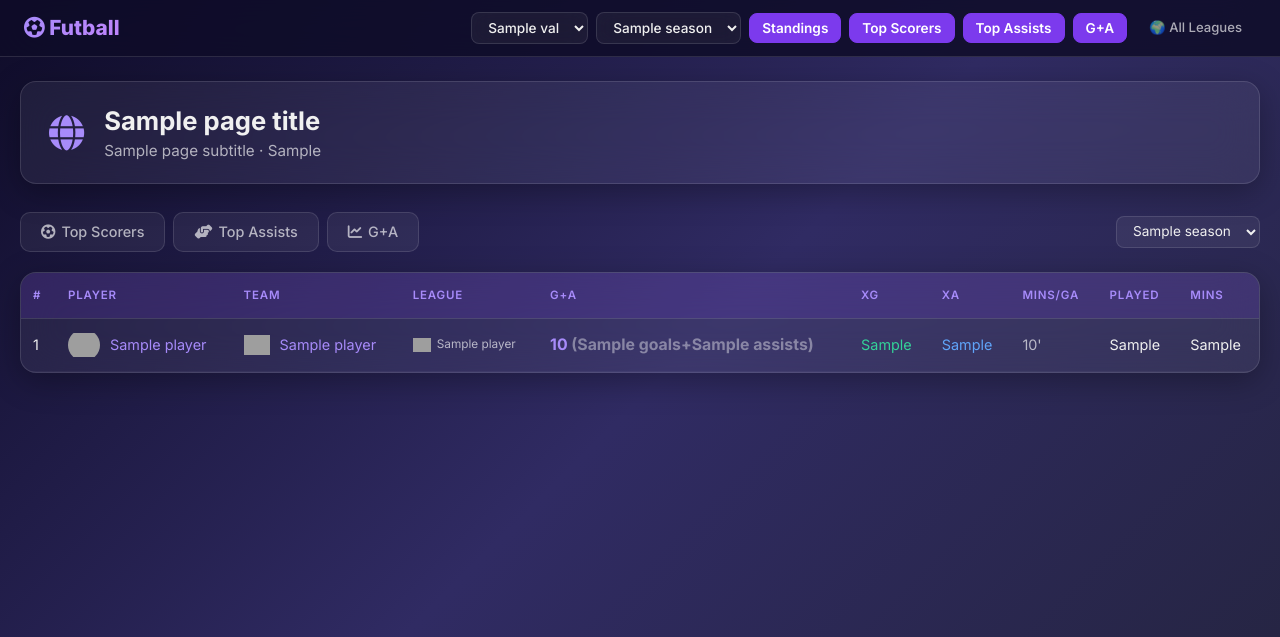
After one commit to dungpa45/football-web, a Flask app: template templates/top_all.html in a window 1280 px wide. The commit adds this page. Shown: the top 637 px of the page. Run offline with Flask 3, Linux system fonts and the light colour scheme; the template is opened without the code that fills it: most values are stand-ins (such as "Sample title", 1, 10 or a date in 2020); grey boxes are pictures that could not be loaded.

Commit message:
feat: add Compare across all 5 leagues and update cache

```diff
--- a/app.py
+++ b/app.py
@@ -10,6 +10,7 @@ from fotmob import (
     get_available_seasons, get_player_info,
     get_team_info, get_team_squad, get_team_coach, get_team_venue,
     get_team_coach_history,
+    get_top_all_leagues, get_top_ga_all_leagues,
 )
 from honours_db import (
     ensure_indexes, get_player_honours, save_player_honours,
@@ -86,6 +87,36 @@ def fm_topga():
     ctx = _ctx()
     players = get_top_goals_assists(ctx["current_league"], ctx["current_season"], limit=30)
     return render_template("topga.html", players=players, **ctx)
+
+
+@app.route("/all/topscorers")
+def fm_all_topscorers():
+    ctx = _ctx()
+    season = ctx["current_season"]
+    players = get_top_all_leagues("goals", season=season, limit_per_league=10)
+    return render_template("top_all.html", players=players[:30],
+                           stat_type="goals", page_title="Top Scorers",
+                           page_subtitle="All Top 5 Leagues", **ctx)
+
+
+@app.route("/all/topassists")
+def fm_all_topassists():
+    ctx = _ctx()
+    season = ctx["current_season"]
+    players = get_top_all_leagues("goal_assist", season=season, limit_per_league=10)
+    return render_template("top_all.html", players=players[:30],
+                           stat_type="assists", page_title="Top Assists",
+                           page_subtitle="All Top 5 Leagues", **ctx)
+
+
+@app.route("/all/topga")
+def fm_all_topga():
+    ctx = _ctx()
+    season = ctx["current_season"]
+    players = get_top_ga_all_leagues(season=season, limit_per_league=10)
+    return render_template("top_all.html", players=players[:30],
+                           stat_type="ga", page_title="Top G+A",
+                           page_subtitle="All Top 5 Leagues", **ctx)
 
 
 def _parse_player_info(player):
--- a/fotmob.py
+++ b/fotmob.py
@@ -354,6 +354,55 @@ def get_league_image_url(league_id):
     return f"https://images.fotmob.com/image_resources/logo/leaguelogo/{league_id}.png"
 
 
+def get_top_all_leagues(stat_type="goals", season=None, limit_per_league=10):
+    """
+    Lấy top stats từ cả 5 giải, gộp lại và sort.
+    stat_type: 'goals', 'goal_assist'
+    Returns: sorted list of player dicts (thêm league_key, league_name)
+    """
+    from concurrent.futures import ThreadPoolExecutor
+
+    def _fetch_league(key):
+        players = _fetch_stat(key, stat_type, season, limit_per_league)
+        for p in players:
+            p["league_key"] = key
+            p["league_name"] = LEAGUES[key]["name"]
+            p["league_id"] = LEAGUES[key]["id"]
+        return players
+
+    all_players = []
+    with ThreadPoolExecutor(max_workers=5) as ex:
+        results = ex.map(_fetch_league, LEAGUES.keys())
+    for players in results:
+        all_players.extend(players)
+    all_players.sort(key=lambda x: x["StatValue"], reverse=True)
+    return all_players
+
+
+def get_top_ga_all_leagues(season=None, limit_per_league=10):
+    """
+    Lấy top G+A từ cả 5 giải, kèm xG và xA.
+    Returns: sorted list
+    """
+    from concurrent.futures import ThreadPoolExecutor
+
+    def _fetch_league(key):
+        players = get_top_goals_assists(key, season, limit_per_league)
+        for p in players:
+            p["league_key"] = key
+            p["league_name"] = LEAGUES[key]["name"]
+            p["league_id"] = LEAGUES[key]["id"]
+        return players
+
+    all_players = []
+    with ThreadPoolExecutor(max_workers=5) as ex:
+        results = ex.map(_fetch_league, LEAGUES.keys())
+    for players in results:
+        all_players.extend(players)
+    all_players.sort(key=lambda x: x["StatValue"], reverse=True)
+    return all_players
+
+
 def get_country_flag_url(ccode):
     """URL cờ quốc gia (ccode phải viết thường)."""
     return f"https://images.fotmob.com/image_resources/logo/teamlogo/{ccode.lower()}.png"
--- a/templates/base.html
+++ b/templates/base.html
@@ -30,6 +30,7 @@
             <button type="submit" formaction="{{ url_for('fm_topscorers') }}">Top Scorers</button>
             <button type="submit" formaction="{{ url_for('fm_topassists') }}">Top Assists</button>
             <button type="submit" formaction="{{ url_for('fm_topga') }}">G+A</button>
+            <a href="{{ url_for('fm_all_topscorers') }}" class="nav-link" style="font-size:0.82em;">🌍 All Leagues</a>
         </form>
         {% endif %}
     </nav>
--- /dev/null
+++ b/templates/top_all.html
@@ -0,0 +1,99 @@
+{% extends "base.html" %}
+{% block title %}{{ page_title }} - All Leagues{% endblock %}
+{% block content %}
+<div class="container">
+    <div class="page-header glass">
+        <i class="fas fa-globe" style="font-size:2.2em; color:var(--accent-light);"></i>
+        <div>
+            <div class="title">{{ page_title }}</div>
+            <div class="subtitle">{{ page_subtitle }} · {{ current_season }}</div>
+        </div>
+    </div>
+
+    <!-- Tab buttons + Season selector -->
+    <div style="display:flex; gap:8px; margin-bottom:20px; align-items:center; flex-wrap:wrap;">
+        <a href="{{ url_for('fm_all_topscorers', season=current_season) }}" class="tab-btn {% if stat_type == 'goals' %}active{% endif %}">
+            <i class="fas fa-futbol"></i> Top Scorers
+        </a>
+        <a href="{{ url_for('fm_all_topassists', season=current_season) }}" class="tab-btn {% if stat_type == 'assists' %}active{% endif %}">
+            <i class="fas fa-hands-helping"></i> Top Assists
+        </a>
+        <a href="{{ url_for('fm_all_topga', season=current_season) }}" class="tab-btn {% if stat_type == 'ga' %}active{% endif %}">
+            <i class="fas fa-chart-line"></i> G+A
+        </a>
+        <form method="GET" style="margin-left:auto; display:flex; align-items:center; gap:8px;">
+            <select name="season" onchange="this.form.submit()" style="padding:6px 12px; border-radius:8px; background:var(--glass-bg); border:1px solid var(--glass-border); color:var(--text-primary); font-family:'Inter',sans-serif; font-size:0.85em;">
+                {% for s in seasons %}
+                <option value="{{ s }}" {% if current_season == s %}selected{% endif %}>{{ s }}</option>
+                {% endfor %}
+            </select>
+        </form>
+    </div>
+
+    <div class="table-card glass">
+        <table>
+            <thead>
+                <tr>
+                    <th style="width:35px">#</th>
+                    <th>Player</th>
+                    <th>Team</th>
+                    <th>League</th>
+                    {% if stat_type == 'goals' %}
+                    <th>Goals</th>
+                    <th>Mins/G</th>
+                    {% elif stat_type == 'assists' %}
+                    <th>Assists</th>
+                    <th>Mins/A</th>
+                    {% else %}
+                    <th>G+A</th>
+                    <th>xG</th>
+                    <th>xA</th>
+                    <th>Mins/GA</th>
+                    {% endif %}
+                    <th>Played</th>
+                    <th>Mins</th>
+                </tr>
+            </thead>
+            <tbody>
+                {% for p in players %}
+                <tr>
+                    <td>{{ loop.index }}</td>
+                    <td>
+                        <a href="{{ url_for('fm_player', player_id=p.ParticiantId) }}" class="player-cell">
+                            <img src="https://images.fotmob.com/image_resources/playerimages/{{ p.ParticiantId }}.png" alt="">
+                            <span>{{ p.ParticipantName }}</span>
+                        </a>
+                    </td>
+                    <td>
+                        <a href="{{ url_for('fm_team', team_id=p.TeamId) }}" class="team-cell">
+                            <img src="https://images.fotmob.com/image_resources/logo/teamlogo/{{ p.TeamId }}.png" alt="">
+                            <span>{{ p.TeamName }}</span>
+                        </a>
+                    </td>
+                    <td>
+                        <span class="team-cell" style="gap:6px;">
+                            <img src="https://images.fotmob.com/image_resources/logo/leaguelogo/dark/{{ p.league_id }}.png" alt="" style="width:18px; height:18px;">
+                            <span style="font-size:0.82em; color:var(--text-secondary);">{{ p.league_name }}</span>
+                        </span>
+                    </td>
+                    {% if stat_type == 'goals' %}
+                    <td class="stat-bold">{{ p.StatValue|int }}{% if p.SubStatValue|int > 0 %} <span style="color:var(--text-muted);">({{ p.SubStatValue|int }})</span>{% endif %}</td>
+                    <td style="color:var(--text-secondary);">{{ (p.MinutesPlayed / p.StatValue)|round(0)|int if p.StatValue else '-' }}'</td>
+                    {% elif stat_type == 'assists' %}
+                    <td class="stat-bold">{{ p.StatValue|int }}</td>
+                    <td style="color:var(--text-secondary);">{{ (p.MinutesPlayed / p.StatValue)|round(0)|int if p.StatValue else '-' }}'</td>
+                    {% else %}
+                    <td class="stat-bold">{{ p.StatValue|int }} <span style="color:var(--text-muted);">({{ p.Goals }}+{{ p.Assists }})</span></td>
+                    <td style="color:var(--green);">{{ p.xG }}</td>
+                    <td style="color:var(--blue);">{{ p.xA }}</td>
+                    <td style="color:var(--text-secondary);">{{ (p.MinutesPlayed / p.StatValue)|round(0)|int if p.StatValue else '-' }}'</td>
+                    {% endif %}
+                    <td>{{ p.MatchesPlayed }}</td>
+                    <td>{{ p.MinutesPlayed }}</td>
+                </tr>
+                {% endfor %}
+            </tbody>
+        </table>
+    </div>
+</div>
+{% endblock %}
```
Also changed, not shown: cache.py (+56 -18 lines), templates/home.html (+8 -0 lines).
